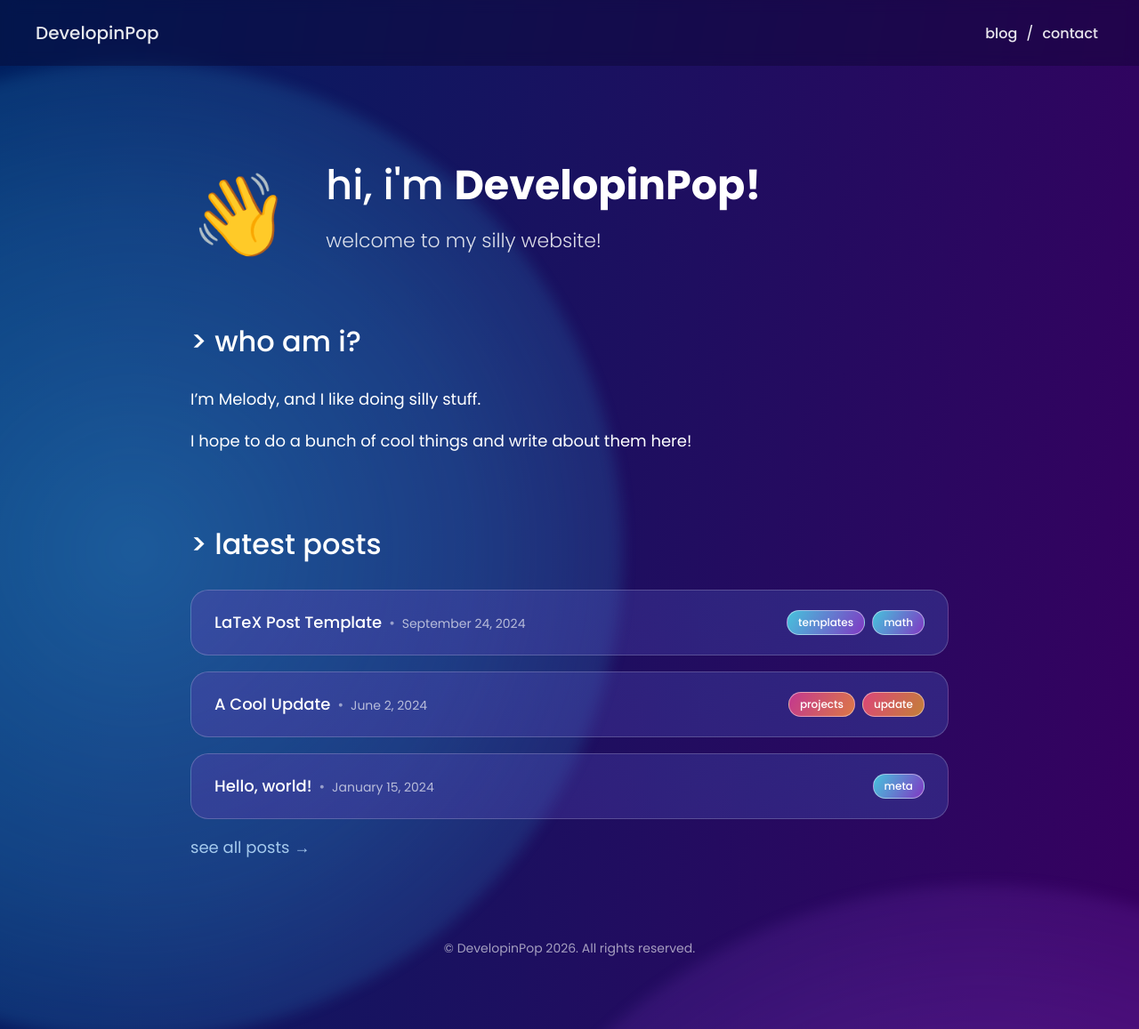
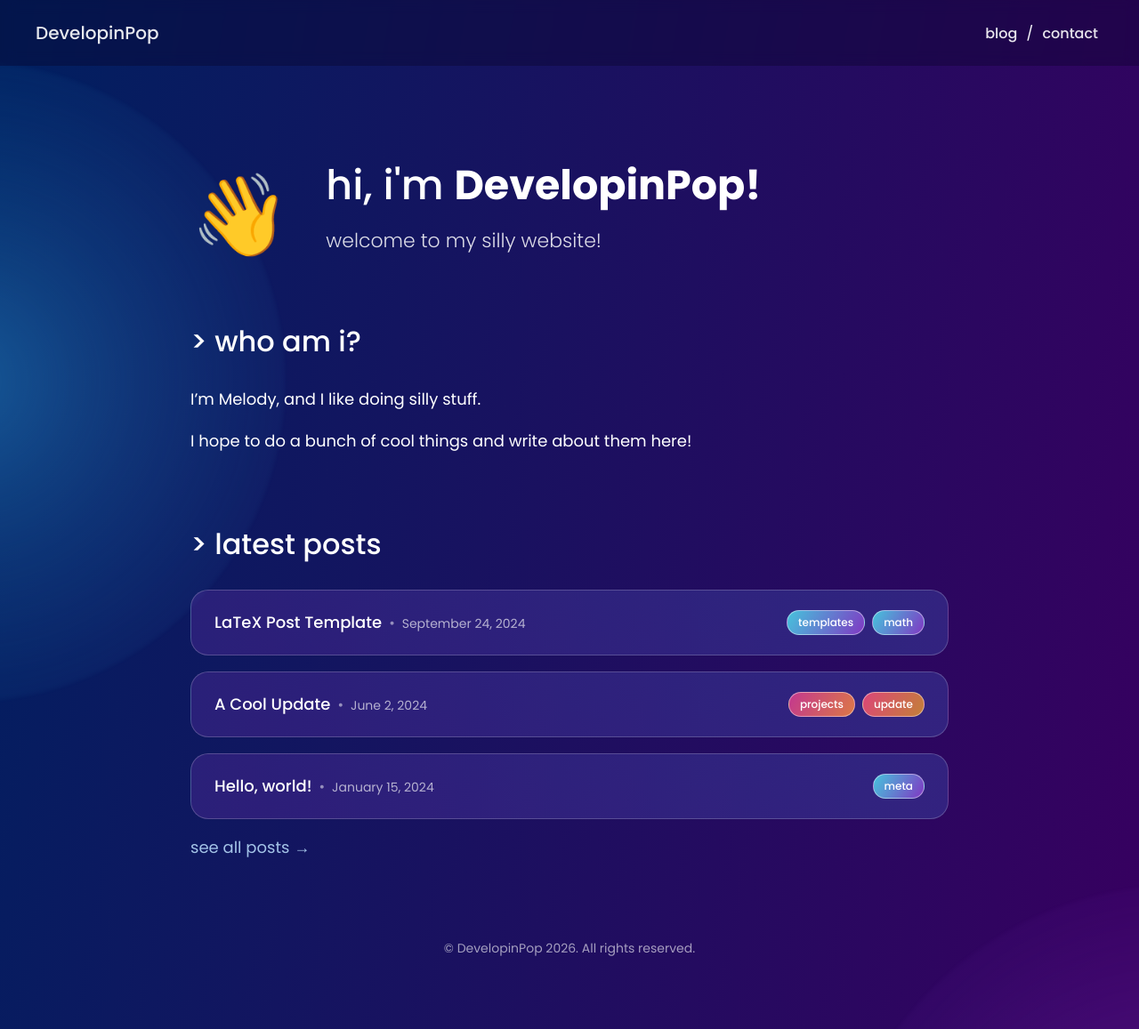
Before and after one commit to DevelopinPop/developinpop.github.io, a Jekyll site: the page built from index.md, in a window 1280 px wide and 1157 px high. Shown: the whole window at 89% size. Built offline with Jekyll 4.4.1, drawn with Linux system fonts in a browser that asks for light colours.

Commit message:
Add files via upload

```diff
--- a/assets/css/style.css
+++ b/assets/css/style.css
@@ -43,35 +43,62 @@ body {
     width: 100%;
     height: 100%;
     border-radius: 50%;
-    filter: blur(8px);
+    filter: blur(2px);
     opacity: 0.5;
 }
 .glow-teal {
-    width: 1100px;
-    height: 1100px;
+    width: 720px;
+    height: 720px;
     left: -400px;
     top: 6vh;
 }
 .glow-teal .glow-blur {
-    background: radial-gradient(circle, #2f9bd6 0%, rgba(47,155,214,0.6) 50%, rgba(47,155,214,0) 100%);
+    background: radial-gradient(circle,
+        rgba(47,155,214,0.9) 0%,
+        rgba(47,155,214,0.75) 12%,
+        rgba(47,155,214,0.55) 26%,
+        rgba(47,155,214,0.38) 40%,
+        rgba(47,155,214,0.24) 55%,
+        rgba(47,155,214,0.13) 68%,
+        rgba(47,155,214,0.05) 82%,
+        rgba(47,155,214,0.01) 92%,
+        rgba(47,155,214,0) 100%);
 }
 .glow-violet {
-    width: 1250px;
-    height: 1250px;
+    width: 800px;
+    height: 800px;
     right: -450px;
     top: 86vh;
 }
 .glow-violet .glow-blur {
-    background: radial-gradient(circle, #8038c3 0%, rgba(128,56,195,0.6) 50%, rgba(128,56,195,0) 100%);
+    background: radial-gradient(circle,
+        rgba(128,56,195,0.9) 0%,
+        rgba(128,56,195,0.75) 12%,
+        rgba(128,56,195,0.55) 26%,
+        rgba(128,56,195,0.38) 40%,
+        rgba(128,56,195,0.24) 55%,
+        rgba(128,56,195,0.13) 68%,
+        rgba(128,56,195,0.05) 82%,
+        rgba(128,56,195,0.01) 92%,
+        rgba(128,56,195,0) 100%);
 }
 .glow-indigo {
-    width: 1300px;
-    height: 1300px;
+    width: 1250px;
+    height: 1250px;
     left: 4%;
     top: 176vh;
 }
 .glow-indigo .glow-blur {
-    background: radial-gradient(circle, #4c1d9a 0%, rgba(76,29,154,0.6) 50%, rgba(76,29,154,0) 100%);
+    background: radial-gradient(circle,
+        rgba(76,29,154,0.9) 0%,
+        rgba(76,29,154,0.75) 12%,
+        rgba(76,29,154,0.55) 26%,
+        rgba(76,29,154,0.38) 40%,
+        rgba(76,29,154,0.24) 55%,
+        rgba(76,29,154,0.13) 68%,
+        rgba(76,29,154,0.05) 82%,
+        rgba(76,29,154,0.01) 92%,
+        rgba(76,29,154,0) 100%);
 }
 
 /* everything else sits above the fixed background layer */
```
